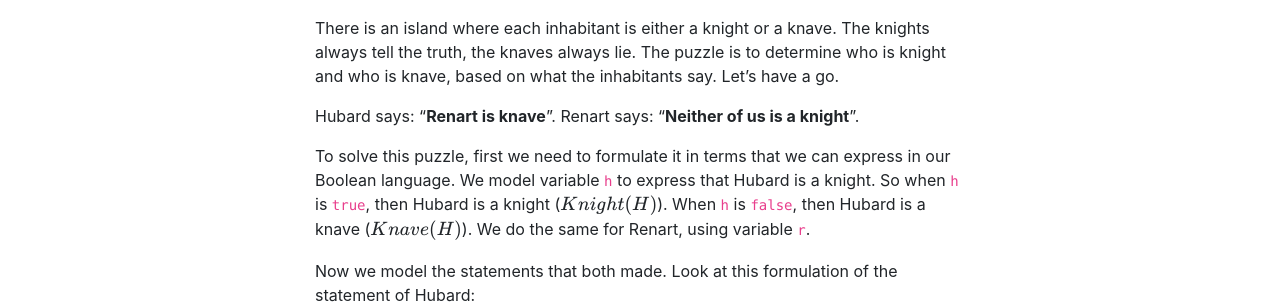
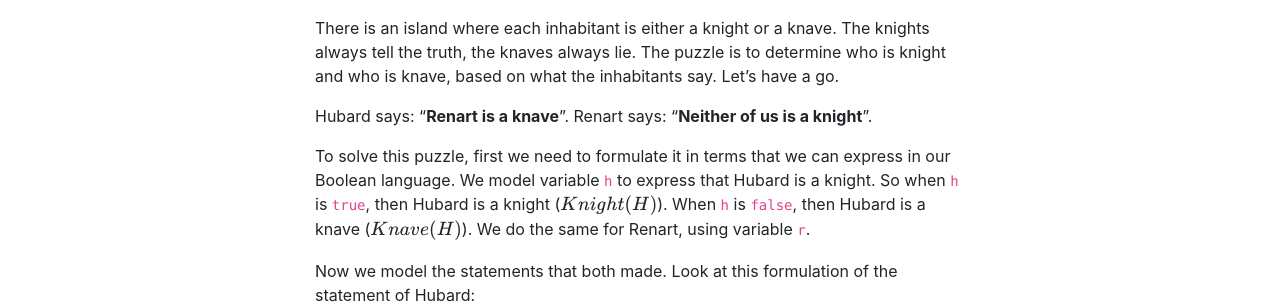
Before and after one commit to pbrandwijk/pbrandwijk.github.io, a Jekyll site: the page built from _posts/2022-10-12-lambda-calculus-foundations-with-javascript.md, in a window 1280 px wide and 900 px high, scrolled down 3561 px. Shown: the part 154-458 px from the top of the window. Built offline with Jekyll 4.4.1, drawn with Linux system fonts in a browser that asks for light colours; nearby versions of some CDN libraries; comment, search, counter and statistics services are not loaded.

Commit message:
Fix typo

```diff
--- a/_posts/2022-10-12-lambda-calculus-foundations-with-javascript.md
+++ b/_posts/2022-10-12-lambda-calculus-foundations-with-javascript.md
@@ -130,7 +130,7 @@ Now let's move on to some really cool stuff. Let's use our Boolean logic interpr
 
 There is an island where each inhabitant is either a knight or a knave. The knights always tell the truth, the knaves always lie. The puzzle is to determine who is knight and who is knave, based on what the inhabitants say. Let's have a go.
 
-Hubard says: "**Renart is knave**". Renart says: "**Neither of us is a knight**".
+Hubard says: "**Renart is a knave**". Renart says: "**Neither of us is a knight**".
 
 To solve this puzzle, first we need to formulate it in terms that we can express in our Boolean language. We model variable `h` to express that Hubard is a knight. So when `h` is `true`, then Hubard is a knight (\\(Knight(H)\\)). When `h` is `false`, then Hubard is a knave (\\(Knave(H)\\)). We do the same for Renart, using variable `r`.
 
```
